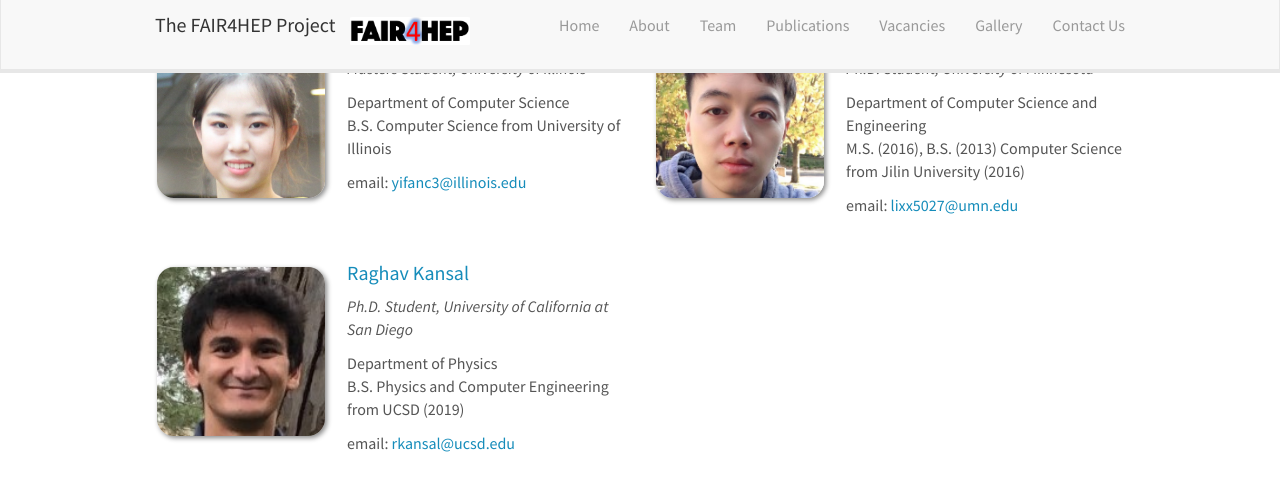
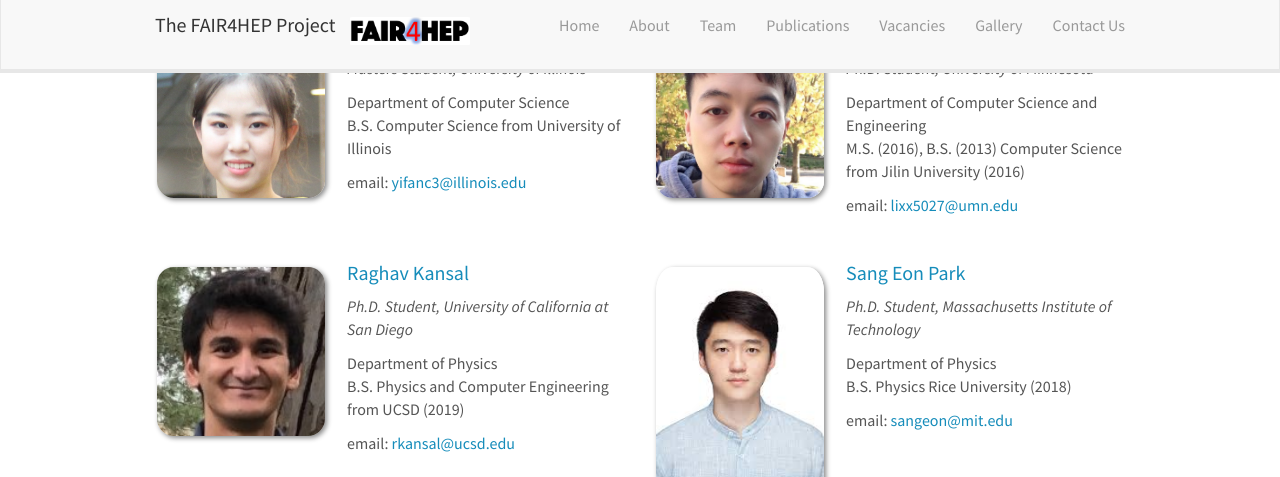
Before and after one commit to FAIR4HEP/fair4hep.github.io, a Jekyll site: the page built from _pages/team.md, in a window 1280 px wide and 900 px high, scrolled down 2420 px, cut to the strip 0-477 px from the top of the window. Built offline with Jekyll 4.4.1, drawn with Linux system fonts in a browser that asks for light colours; nearby versions of some CDN libraries.

Commit message:
Adding Sang Eon Park

```diff
--- a/_data/team_grad_students.yml
+++ b/_data/team_grad_students.yml
@@ -25,3 +25,12 @@
   addinfo2: B.S. Physics and Computer Engineering from UCSD (2019)
   addinfo3:
   addinfo4:
+- name: <a href="https://sangeonpark.github.io/">Sang Eon Park </a>
+  photo: sangeon.png
+  info: Ph.D. Student, Massachusetts Institute of Technology
+  email: sangeon@mit.edu
+  number_addinfo: 2
+  addinfo1: Department of Physics
+  addinfo2: B.S. Physics Rice University (2018)
+  addinfo3:
+  addinfo4:
```
Also changed, not shown: images/teampic/sangeon.png (added).
